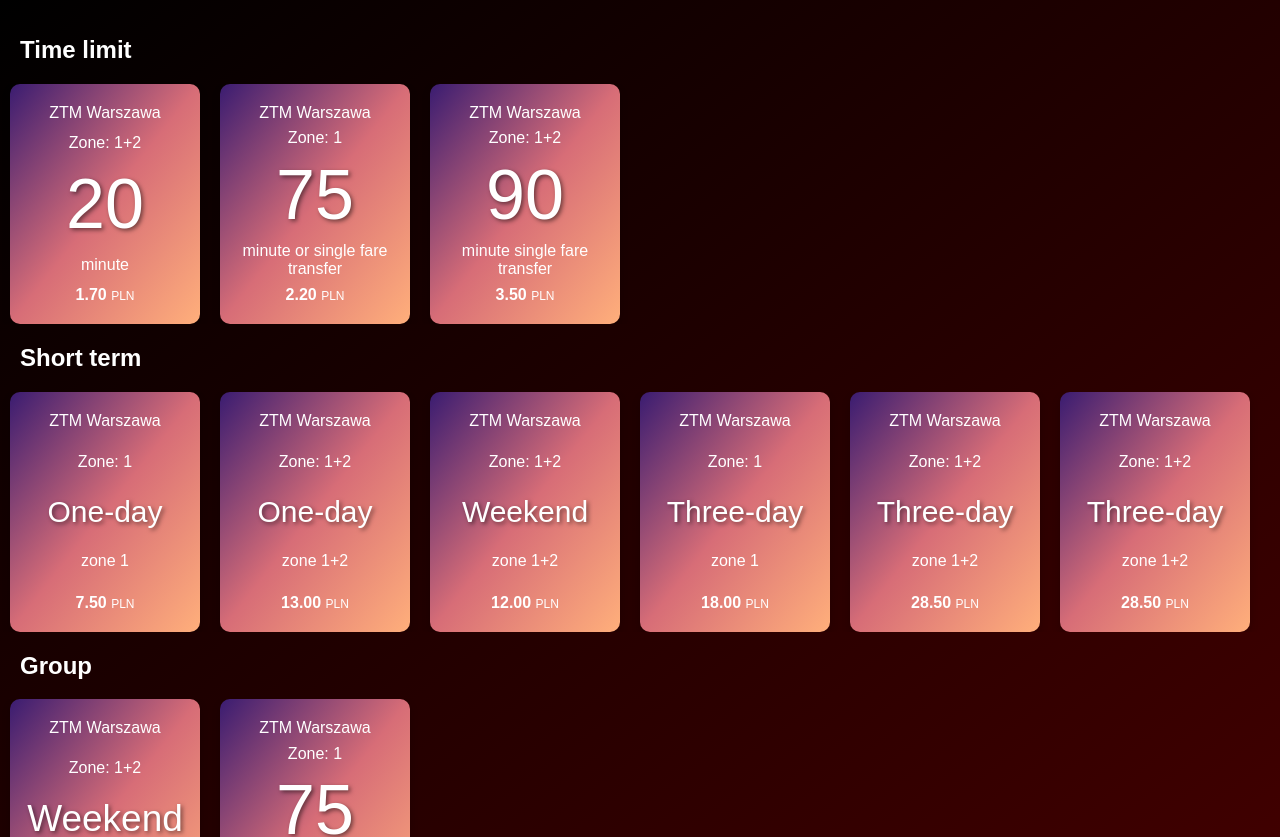
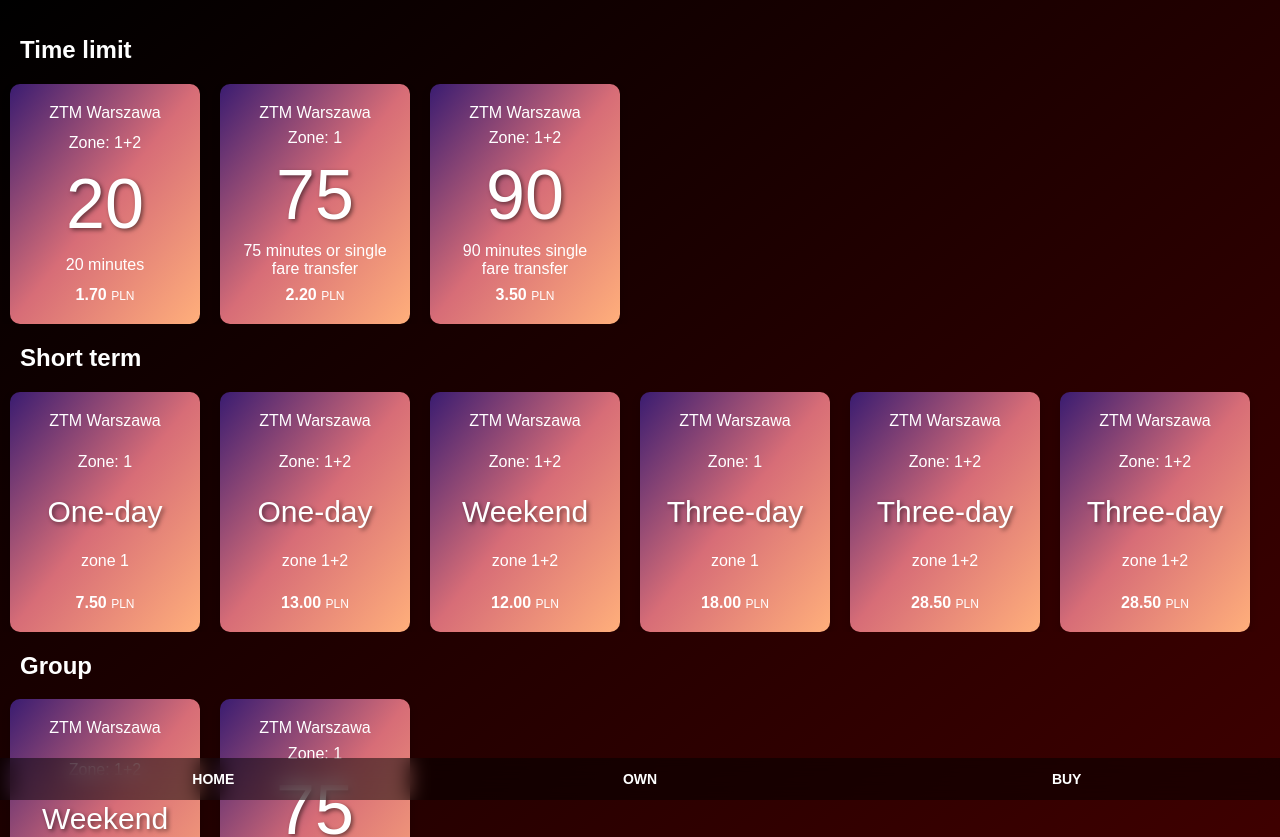
Before and after one commit to Volaheck/avalanche-tickets, a React (Create React App) app: page /buy in a window 1280 px wide. Shown: the top 837 px of the page. Built offline with nearby package versions, Linux system fonts and the light colour scheme.

Commit message:
Добавить меню

```diff
--- /dev/null
+++ b/src/app/components/navigation/index.tsx
@@ -0,0 +1,11 @@
+import { NavgationWrapper, LinkSC } from "./styled";
+
+export const Navigation = () => {
+	return (
+		<NavgationWrapper>
+			<LinkSC to="/home">Home</LinkSC>
+			<LinkSC to="/list">Own</LinkSC>
+			<LinkSC to="Buy">Buy</LinkSC>
+		</NavgationWrapper>
+	);
+};
--- /dev/null
+++ b/src/app/components/navigation/styled.ts
@@ -0,0 +1,32 @@
+import styled from "styled-components";
+import { Link } from "react-router-dom";
+
+export const NavgationWrapper = styled.nav`
+	display: flex;
+	justify-content: space-between;
+  z-index: 1;
+  position: fixed;
+  bottom: 0;
+  width: 100%;
+  backdrop-filter: blur(10px);
+  background-color: rgba(0, 0, 0, 0.5);
+`;
+
+export const LinkSC = styled(Link)`
+	text-transform: uppercase;
+	font-family: Whyte Inktrap, sans-serif;
+	font-size: 0.875rem;
+	font-weight: 700;
+	text-decoration: none;
+  display: flex;
+  justify-content: center;
+  align-items: center;
+  text-align: center;
+  width: 100%;
+  flex-grow: 1;
+  height: 42px;
+  color: white;
+  &:hover{
+    color: #e84142;
+  }
+`;
--- a/src/app/index.tsx
+++ b/src/app/index.tsx
@@ -1,9 +1,11 @@
 import { Routes } from "react-router";
 import { Route, BrowserRouter as Router } from "react-router-dom";
 import { createGlobalStyle } from "styled-components";
+import { Navigation } from "./components/navigation";
 import { BuyList } from "./views/buy-list";
+import { BuyTicket } from "./views/buy-ticket";
 import { OwnList } from "./views/own-list";
-import { Ticket } from "./views/ticket";
+import { OwnTicket } from "./views/own-ticket";
 
 const GlobalStyles = createGlobalStyle`
   body {
@@ -11,22 +13,27 @@
     display: flex;
     align-items: center;
     background: linear-gradient(to bottom right, #000000, #440000);
+		color: white;
     font-family: 'Arial', sans-serif;
+		padding-bottom: 42px;
+  }
+	* {
+		text-decoration: none;
 	}
 `;
 
 export const App = () => {
 	return (
-		<>
 		<Router>
 			<GlobalStyles />
 			<Routes>
 				<Route path="/" element={<OwnList />} />
-					<Route path="/ticket/:id" element={<Ticket />} />
+				<Route path="/ticket/:id" element={<OwnTicket />} />
 				<Route path="/buy" element={<BuyList />} />
+				<Route path="/buy/:id" element={<BuyTicket />} />
 			</Routes>
+			<Navigation />
 		</Router>
-		</>
 	);
 };
 /*
--- a/src/app/views/buy-list/mock.ts
+++ b/src/app/views/buy-list/mock.ts
@@ -11,7 +11,7 @@
 					service: "ZTM Warszawa",
 					zone: "Zone: 1+2",
 					time: "20",
-					description: "minute",
+					description: "20 minutes",
 					price: "170",
 					id: 0,
 				},
@@ -19,7 +19,7 @@
 					service: "ZTM Warszawa",
 					zone: "Zone: 1",
 					time: "75",
-					description: "minute or single fare transfer",
+					description: "75 minutes or single fare transfer",
 					price: "220",
 					id: 1,
 				},
@@ -27,7 +27,7 @@
 					service: "ZTM Warszawa",
 					zone: "Zone: 1+2",
 					time: "90",
-					description: "minute single fare transfer",
+					description: "90 minutes single fare transfer",
 					price: "350",
 					id: 2,
 				},
--- a/src/app/views/buy-list/tickets/index.tsx
+++ b/src/app/views/buy-list/tickets/index.tsx
@@ -1,3 +1,4 @@
+import { Link } from "react-router-dom";
 import { ITicket } from "../index";
 import {
 	TicketsWrapper,
@@ -15,22 +16,31 @@
 	return restOfString + "." + lastTwoDigits;
 }
 
-export const Tickets = ({ tickets, groupId }: { tickets: ITicket[], groupId: number }) => {
-	let timeSize = 70;
-	if(groupId === 1) timeSize = 30;
+export const Tickets = ({
+	tickets,
+	groupId,
+}: {
+	tickets: ITicket[];
+	groupId: number;
+}) => {
+
 	return (
 		<TicketsWrapper>
 			{tickets.map((ticket) => {
+				const isLongTerms = ticket.time.length > 2;
+				const timeSize = isLongTerms ? 30 : 70;
 				return (
+					<Link to={`/buy/${ticket.id}`}>
 						<Ticket key={ticket.id}>
 							<Service>{ticket.service}</Service>
 							<Zone>{ticket.zone}</Zone>
-						<Time size={ticket.id === 9 ? 37 : timeSize}>{ticket.time}</Time>
+							<Time size={timeSize}>{ticket.time}</Time>
 							<Description>{ticket.description}</Description>
 							<Price>
 								{convertPrice(ticket.price)} <span>PLN</span>
 							</Price>
 						</Ticket>
+					</Link>
 				);
 			})}
 		</TicketsWrapper>
--- /dev/null
+++ b/src/app/views/buy-ticket/index.tsx
@@ -0,0 +1,11 @@
+import { useParams } from "react-router-dom";
+import { BuyTicketWrapper } from "./styled";
+
+export const BuyTicket = () => {
+  const { id } = useParams();
+	return (
+		<BuyTicketWrapper>
+			<h1>Buy ticket {id}</h1>
+		</BuyTicketWrapper>
+	);
+};
--- /dev/null
+++ b/src/app/views/buy-ticket/styled.ts
@@ -0,0 +1,3 @@
+import styled from "styled-components";
+
+export const BuyTicketWrapper = styled.div``;
--- a/src/app/views/ticket/index.tsx
+++ b/src/app/views/own-ticket/index.tsx
@@ -1,7 +1,7 @@
 import { useParams } from "react-router-dom";
 import { TicketWrapper } from "./styled";
 
-export const Ticket = () => {
+export const OwnTicket = () => {
   const { id } = useParams();
 	return (
 		<TicketWrapper>
```
Also changed, not shown: src/app/views/own-ticket/styled.ts (renamed from src/app/views/ticket/styled.ts). Lines whose indentation alone changed are shown as unchanged.
